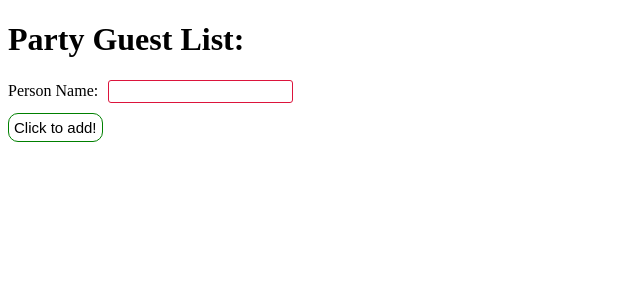
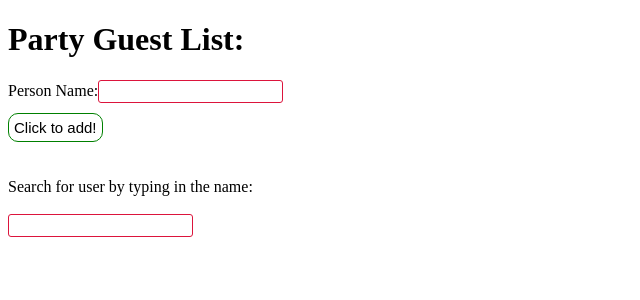
Before and after one commit to antoniszaravelas/portfolio-react-typescript, a React (Create React App) app: page / in a window 1280 px wide. Shown: the top 300 px of the page, without its empty margins (0-640 px from the left). Built offline with nearby package versions, Linux system fonts and the light colour scheme.

Commit message:
move UserSearch to its own component

```diff
--- a/src/state/GuestList.tsx
+++ b/src/state/GuestList.tsx
@@ -1,5 +1,6 @@
 import { useEffect, useState } from "react";
 import { Button, DeleteButton, Input } from "./styledComponents";
+import UserSearch from "./UserSearch";
 
 const GuestList: React.FC = () => {
   const [people, setPeople] = useState<string[]>([]);
@@ -56,6 +57,10 @@ const GuestList: React.FC = () => {
       <Button type="submit" onClick={addToTheList}>
         Click to add!
       </Button>
+      <br />
+      <br />
+
+      <UserSearch people={people} />
     </>
   );
 };
--- /dev/null
+++ b/src/state/UserSearch.tsx
@@ -0,0 +1,28 @@
+import { Input } from "./styledComponents";
+import { useState } from "react";
+
+const UserSearch = ({ people }: { people: string[] }) => {
+  const [filterPerson, setFilterPerson] = useState<string[]>();
+
+  return (
+    <>
+      <div>Search for user by typing in the name: </div>
+      <br />
+      <Input
+        onChange={(e) =>
+          setFilterPerson(
+            people.filter((person) =>
+              Boolean(e.target.value)
+                ? person.toLowerCase().includes(e.target.value)
+                : 0
+            )
+          )
+        }
+        type="text"
+      />
+      {filterPerson && filterPerson.map((person) => <div>{person}</div>)}
+    </>
+  );
+};
+
+export default UserSearch;
--- a/src/state/styledComponents.ts
+++ b/src/state/styledComponents.ts
@@ -33,5 +33,4 @@ export const Input = styled.input`
   padding: 3px;
   border-radius: 3px;
   border: 1px solid crimson;
-  margin-left: 10px;
 `;
```
